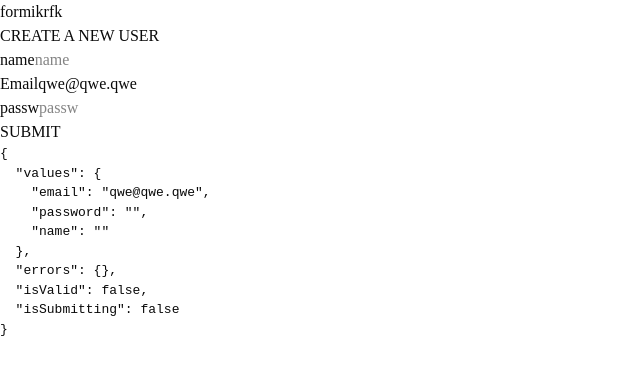
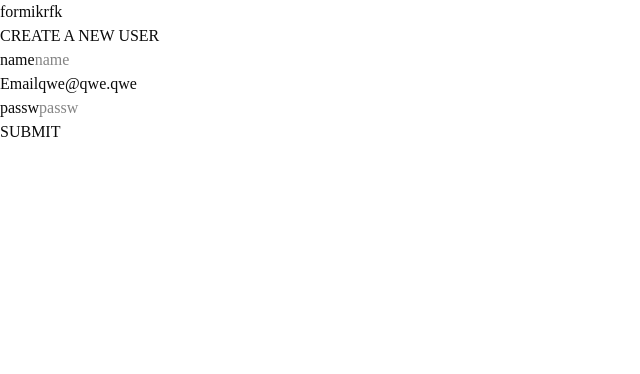
Before and after one commit to KovbenyaAlexander/test-task-Security-Lab, a Next.js app: page /form in a window 1280 px wide. Shown: the top 374 px of the page, without its empty margins (0-640 px from the left). Built offline with nearby package versions, Linux system fonts and the light colour scheme.

Commit message:
code refactor. remove unnecessary rerenders

```diff
--- a/src/app/form/page.tsx
+++ b/src/app/form/page.tsx
@@ -5,7 +5,7 @@ import { ErrorMessage, Field, Form, SubmitFormButton, useFormFacade } from "@/sr
 import { z } from "zod";
 
 const userSchema = z.object({
-  email: z.string().email("Invalid email format"),
+  email: z.string().email("Enter valid email"),
   password: z.string().min(6, "Password must be at least 6 characters"),
   name: z.string().min(2, "Name must be at least 2 characters"),
 });
@@ -52,19 +52,6 @@ export default function Page() {
           </SubmitFormButton>
         </div>
       </Form>
-
-      <pre className={"mt-4"}>
-        {JSON.stringify(
-          {
-            values: formState.values,
-            errors: formState.errors,
-            isValid: formState.isValid,
-            isSubmitting: formState.isSubmitting,
-          },
-          null,
-          2,
-        )}
-      </pre>
     </div>
   );
 }
--- a/src/shared/ui/form-adapter/form-adapter.tsx
+++ b/src/shared/ui/form-adapter/form-adapter.tsx
@@ -1,12 +1,14 @@
 "use client";
 
-import React, { createContext, useContext } from "react";
+import React, { createContext, useContext, useMemo } from "react";
 import {
   useForm as useReactHookForm,
   UseFormRegister,
   FieldValues,
   Path,
   DefaultValues,
+  FormProvider,
+  UseFormReturn,
 } from "react-hook-form";
 import { zodResolver } from "@hookform/resolvers/zod";
 import { z } from "zod";
@@ -15,10 +17,11 @@ type FormConfig<T> = {
   initialValues: DefaultValues<T>;
   validationSchema: z.ZodType<T, any, any>;
   onSubmit: (values: T) => void;
+  mode?: "onSubmit" | "onChange" | "onBlur" | "onTouched" | "all";
+  reValidateMode?: "onChange" | "onBlur" | "onSubmit";
 };
 
 type FormFacadeReturn<T extends FieldValues> = {
-  values: T;
   errors: Partial<Record<keyof T, string>>;
   isSubmitting: boolean;
   isValid: boolean;
@@ -26,40 +29,38 @@ type FormFacadeReturn<T extends FieldValues> = {
   setError: (field: keyof T, message: string) => void;
   reset: () => void;
   register: UseFormRegister<T>;
+  reactHookForm: UseFormReturn<T>;
 };
 
 const FormContext = createContext<FormFacadeReturn<FieldValues> | null>(null);
 
 export function useFormFacade<T extends FieldValues>(config: FormConfig<T>): FormFacadeReturn<T> {
+  const reactHookForm = useReactHookForm<T>({
+    defaultValues: config.initialValues,
+    resolver: zodResolver(config.validationSchema),
+    mode: "onChange",
+  });
+
   const {
     register,
     handleSubmit: rhfHandleSubmit,
     formState: { errors, isSubmitting, isValid },
     setError: rhfSetError,
     reset: rhfReset,
-    watch,
-  } = useReactHookForm<T>({
-    defaultValues: config.initialValues,
-    resolver: zodResolver(config.validationSchema),
-    mode: "onSubmit",
-  });
-
-  const values = watch();
-
-  const formattedErrors: Partial<Record<keyof T, string>> = {};
-  Object.keys(errors).forEach((key) => {
-    const error = errors[key as keyof typeof errors];
-    if (error?.message && typeof error.message === "string") {
-      formattedErrors[key as keyof T] = error.message;
-    }
-  });
+  } = reactHookForm;
 
   const handleSubmitWrapper = rhfHandleSubmit((data: T) => {
     config.onSubmit(data);
   });
 
+  //{[inputName]: errorMessage}
+  const formattedErrors = useMemo(() => {
+    return Object.fromEntries(
+      Object.entries(errors).map(([key, error]) => [key, (error?.message as string) || ""]),
+    ) as Partial<Record<keyof T, string>>;
+  }, [errors]);
+
   return {
-    values,
     errors: formattedErrors,
     isSubmitting,
     isValid,
@@ -69,6 +70,7 @@ export function useFormFacade<T extends FieldValues>(config: FormConfig<T>): For
     },
     reset: rhfReset,
     register,
+    reactHookForm,
   };
 }
 
@@ -81,9 +83,11 @@ export function Form<T extends FieldValues>(props: {
 
   return (
     <FormContext.Provider value={formState as FormFacadeReturn<any>}>
-      <form onSubmit={formState.handleSubmit} noValidate className={className}>
-        {children}
-      </form>
+      <FormProvider {...formState.reactHookForm}>
+        <form onSubmit={formState.handleSubmit} noValidate className={className}>
+          {children}
+        </form>
+      </FormProvider>
     </FormContext.Provider>
   );
 }
@@ -91,7 +95,7 @@ export function Form<T extends FieldValues>(props: {
 export function useFormContext<T extends FieldValues>(): FormFacadeReturn<T> {
   const context = useContext(FormContext);
   if (!context) {
-    throw new Error("useFormContext must be used within a Form component");
+    throw new Error("Context error");
   }
   return context as FormFacadeReturn<T>;
 }
--- a/src/shared/ui/form-adapter/ui/errorMessage.tsx
+++ b/src/shared/ui/form-adapter/ui/errorMessage.tsx
@@ -1,14 +1,17 @@
 "use client";
 
 import React from "react";
-import { useFormContext } from "@/src/shared/ui/form-adapter/form-adapter";
-import { cn } from "@/src/shared/lib/utils";
+import { useFormContext, useFormState } from "react-hook-form";
 
-export function ErrorMessage({ name, className }: { name: string; className?: string }) {
-  const formState = useFormContext();
-  const error = formState.errors[name];
+type Props = { name: string; className?: string };
 
-  if (!error) return null;
+export function ErrorMessage({ name, className }: Props) {
+  const reactHookForm = useFormContext();
+  const { errors } = useFormState({ control: reactHookForm.control, name });
 
-  return <span className={cn("text-red-500 text-sm", className)}>{error}</span>;
+  const err = errors?.[name as keyof typeof errors];
+  const message = typeof err?.message === "string" ? err.message : "";
+
+  if (!message) return null;
+  return <div className={className ?? "text-red-600 text-sm mt-1"}>{message}</div>;
 }
```
